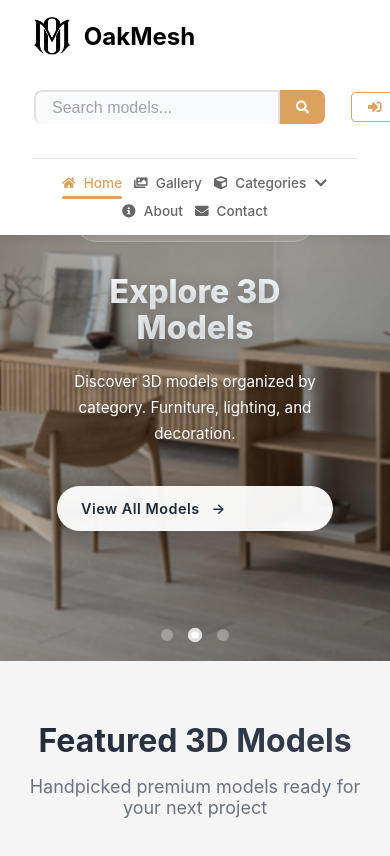
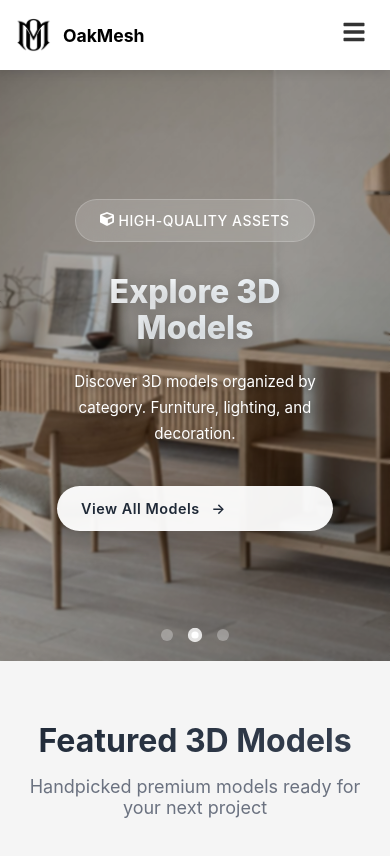
Before and after one commit to iMex-1/3d-hustle, a React (Vite) app: page / in a window 390 px wide. Shown: the top 856 px of the page. Built offline with nearby package versions, Linux system fonts and the light colour scheme.

Commit message:
ui fixes

```diff
--- a/src/components/Login.jsx
+++ b/src/components/Login.jsx
@@ -1,5 +1,5 @@
 import { useState } from 'react';
-import { FaLock, FaUser } from 'react-icons/fa';
+import { FaLock, FaUser, FaEye, FaEyeSlash } from 'react-icons/fa';
 import { authenticateAdmin } from '../data/users';
 import '../styles/auth.css';
 
@@ -7,6 +7,7 @@ function Login({ onLogin, onNavigate }) {
     const [username, setUsername] = useState('');
     const [password, setPassword] = useState('');
     const [error, setError] = useState('');
+    const [showPassword, setShowPassword] = useState(false);
 
     const handleSubmit = (e) => {
         e.preventDefault();
@@ -39,13 +40,23 @@ function Login({ onLogin, onNavigate }) {
 
                     <div className="form-group">
                         <label><FaLock /> Password</label>
+                        <div className="password-input-wrapper">
                             <input
-                            type="password"
+                                type={showPassword ? "text" : "password"}
                                 value={password}
                                 onChange={(e) => setPassword(e.target.value)}
                                 placeholder="Enter admin password"
                                 required
                             />
+                            <button
+                                type="button"
+                                className="toggle-password"
+                                onClick={() => setShowPassword(!showPassword)}
+                                aria-label={showPassword ? "Hide password" : "Show password"}
+                            >
+                                {showPassword ? <FaEyeSlash /> : <FaEye />}
+                            </button>
+                        </div>
                     </div>
 
                     {error && <p className="error-message">{error}</p>}
--- a/src/components/Navigation.jsx
+++ b/src/components/Navigation.jsx
@@ -1,10 +1,11 @@
 import { useState, useEffect, useRef } from 'react';
-import { FaHome, FaImages, FaUserShield, FaSignInAlt, FaSignOutAlt, FaCube, FaInfoCircle, FaEnvelope, FaChevronDown, FaSearch } from 'react-icons/fa';
+import { FaHome, FaImages, FaUserShield, FaSignInAlt, FaSignOutAlt, FaCube, FaInfoCircle, FaEnvelope, FaChevronDown, FaSearch, FaBars, FaTimes } from 'react-icons/fa';
 import '../styles/navigation.css';
 
 function Navigation({ currentPage, onNavigate, user, onLogout, onSearch }) {
     const [showCategories, setShowCategories] = useState(false);
     const [searchQuery, setSearchQuery] = useState('');
+    const [mobileMenuOpen, setMobileMenuOpen] = useState(false);
     const dropdownRef = useRef(null);
 
     const categories = ['Furniture', 'Lighting', 'Decoration'];
@@ -40,23 +41,33 @@ function Navigation({ currentPage, onNavigate, user, onLogout, onSearch }) {
 
     const handleCategoryClick = (category) => {
         setShowCategories(false);
+        setMobileMenuOpen(false);
         onNavigate('gallery', { category });
+    };
+
+    const handleNavClick = (page, options) => {
+        setMobileMenuOpen(false);
+        onNavigate(page, options);
     };
 
     return (
         <nav className="navigation">
             <div className="nav-container">
-                <div className="nav-brand" onClick={() => onNavigate('home')}>
+                <div className="nav-brand" onClick={() => handleNavClick('home')}>
                     <img src="/logo/Logo.png" alt="OakMesh" className="brand-logo" />
                     <h2 className="brand-name">OakMesh</h2>
                 </div>
 
-                <ul className="nav-links">
+                <button className="mobile-menu-toggle" onClick={() => setMobileMenuOpen(!mobileMenuOpen)}>
+                    {mobileMenuOpen ? <FaTimes /> : <FaBars />}
+                </button>
+
+                <ul className={`nav-links ${mobileMenuOpen ? 'mobile-open' : ''}`}>
                     <li className={currentPage === 'home' ? 'active' : ''}>
-                        <a onClick={() => onNavigate('home')}><FaHome /> Home</a>
+                        <a onClick={() => handleNavClick('home')}><FaHome /> Home</a>
                     </li>
                     <li className={currentPage === 'gallery' ? 'active' : ''}>
-                        <a onClick={() => onNavigate('gallery')}><FaImages /> Gallery</a>
+                        <a onClick={() => handleNavClick('gallery')}><FaImages /> Gallery</a>
                     </li>
                     <li className="nav-dropdown" ref={dropdownRef}>
                         <a className="dropdown-toggle" onClick={toggleCategories}>
@@ -73,16 +84,34 @@ function Navigation({ currentPage, onNavigate, user, onLogout, onSearch }) {
                         )}
                     </li>
                     <li className={currentPage === 'about' ? 'active' : ''}>
-                        <a onClick={() => onNavigate('about')}><FaInfoCircle /> About</a>
+                        <a onClick={() => handleNavClick('about')}><FaInfoCircle /> About</a>
                     </li>
                     <li className={currentPage === 'contact' ? 'active' : ''}>
-                        <a onClick={() => onNavigate('contact')}><FaEnvelope /> Contact</a>
+                        <a onClick={() => handleNavClick('contact')}><FaEnvelope /> Contact</a>
                     </li>
                     {user && user.role === 'admin' && (
                         <li className={currentPage === 'admin' ? 'active' : ''}>
-                            <a onClick={() => onNavigate('admin')}><FaUserShield /> Dashboard</a>
+                            <a onClick={() => handleNavClick('admin')}><FaUserShield /> Dashboard</a>
                         </li>
                     )}
+                    {!user && (
+                        <li className={currentPage === 'login' ? 'active' : ''}>
+                            <a onClick={() => handleNavClick('login')}><FaSignInAlt /> Login</a>
+                        </li>
+                    )}
+
+                    {/* Mobile Auth */}
+                    <li className="mobile-auth-item">
+                        {user ? (
+                            <a onClick={() => { onLogout(); setMobileMenuOpen(false); }}>
+                                <FaSignOutAlt /> Logout (Admin: {user.username})
+                            </a>
+                        ) : (
+                            <a onClick={() => handleNavClick('login')}>
+                                <FaSignInAlt /> Login
+                            </a>
+                        )}
+                    </li>
                 </ul>
 
                 <div className="nav-right">
@@ -100,13 +129,14 @@ function Navigation({ currentPage, onNavigate, user, onLogout, onSearch }) {
                     </form>
 
                     <div className="nav-auth">
-                        {user ? (
+                        {user && (
                             <div className="user-menu">
                                 <span className="username">Admin: {user.username}</span>
-                                <button onClick={onLogout} className="btn-logout"><FaSignOutAlt /> Logout</button>
+                                <button onClick={() => { onLogout(); setMobileMenuOpen(false); }} className="btn-logout">
+                                    <FaSignOutAlt />
+                                    <span className="btn-text">Logout</span>
+                                </button>
                             </div>
-                        ) : (
-                            <button onClick={() => onNavigate('login')} className="btn-login"><FaSignInAlt /> Admin Login</button>
                         )}
                     </div>
                 </div>
--- a/src/styles/auth.css
+++ b/src/styles/auth.css
@@ -4,7 +4,7 @@
     align-items: center;
     justify-content: center;
     padding: 2rem;
-    background: linear-gradient(135deg, #667eea 0%, #764ba2 100%);
+    background: #f5f5f5;
 }
 
 .auth-card {
@@ -44,7 +44,7 @@
 
 .form-group input:focus {
     outline: none;
-    border-color: #6366f1;
+    border-color: #dda15e;
 }
 
 .error-message {
@@ -57,16 +57,18 @@
 .btn-submit {
     width: 100%;
     padding: 1rem;
-    background: #6366f1;
+    background: #dda15e;
     color: white;
+    border: none;
     border-radius: 6px;
     font-size: 1rem;
     font-weight: 600;
+    cursor: pointer;
     transition: background 0.3s;
 }
 
 .btn-submit:hover {
-    background: #4f46e5;
+    background: #cb791c;
 }
 
 .auth-switch {
@@ -76,7 +78,7 @@
 }
 
 .auth-switch a {
-    color: #6366f1;
+    color: #dda15e;
     font-weight: 600;
 }
 
@@ -113,3 +115,32 @@
     align-items: center;
     gap: 0.5rem;
 }
+
+.password-input-wrapper {
+    position: relative;
+    display: flex;
+    align-items: center;
+}
+
+.password-input-wrapper input {
+    padding-right: 3rem;
+}
+
+.toggle-password {
+    position: absolute;
+    right: 0.75rem;
+    background: none;
+    border: none;
+    color: #666;
+    cursor: pointer;
+    padding: 0.5rem;
+    display: flex;
+    align-items: center;
+    justify-content: center;
+    transition: color 0.3s;
+    font-size: 1.1rem;
+}
+
+.toggle-password:hover {
+    color: #dda15e;
+}
--- a/src/styles/navigation.css
+++ b/src/styles/navigation.css
@@ -275,47 +275,115 @@
     }
 }
 
+/*
+ Mobile Menu Toggle */
+.mobile-menu-toggle {
+    display: none;
+    background: none;
+    border: none;
+    font-size: 1.5rem;
+    color: #333;
+    cursor: pointer;
+    padding: 0.5rem;
+    z-index: 1001;
+}
+
+/* Mobile Responsive */
 @media (max-width: 992px) {
-    .nav-container {
-        flex-wrap: wrap;
+    .mobile-menu-toggle {
+        display: block;
+    }
+
+    /* Hide search and desktop auth on mobile */
+    .nav-right {
+        display: none;
+    }
+
+    /* Show mobile auth item */
+    .mobile-auth-item {
+        display: block;
+        border-top: 2px solid #e5e7eb;
+        margin-top: 1rem;
+        padding-top: 1rem;
+    }
+
+    .mobile-auth-item a {
+        color: #dda15e;
+        font-weight: 600;
     }
 
     .nav-links {
-        order: 3;
-        width: 100%;
-        justify-content: center;
-        padding-top: 1rem;
-        border-top: 1px solid #e5e7eb;
+        position: fixed;
+        top: 70px;
+        left: 0;
+        right: 0;
+        background: white;
+        flex-direction: column;
+        padding: 2rem;
+        box-shadow: 0 4px 12px rgba(0, 0, 0, 0.1);
+        max-height: 0;
+        overflow: hidden;
+        opacity: 0;
+        transition: all 0.3s ease;
+        z-index: 1000;
     }
 
-    .nav-right {
-        order: 2;
+    .nav-links.mobile-open {
+        max-height: calc(100vh - 70px);
+        opacity: 1;
+        overflow-y: auto;
+    }
+
+    .nav-links li {
+        width: 100%;
+        text-align: center;
+        padding: 0.75rem 0;
+        border-bottom: 1px solid #f0f0f0;
+    }
+
+    .nav-links li a {
+        justify-content: center;
+        font-size: 1.1rem;
+        padding: 0.5rem;
+    }
+
+    .nav-links li.active a::after {
+        bottom: 0;
+        left: 50%;
+        right: auto;
+        transform: translateX(-50%);
+        width: 60px;
+    }
+
+    .dropdown-menu {
+        position: static;
+        box-shadow: none;
+        background: #f9fafb;
+        margin-top: 0.5rem;
+        border-radius: 8px;
     }
 }
 
 @media (max-width: 768px) {
-    .nav-links {
-        flex-wrap: wrap;
-        gap: 0.75rem;
-        font-size: 0.9rem;
+    .nav-brand .brand-name {
+        font-size: 1.25rem;
     }
 
-    .nav-links li a {
-        font-size: 0.85rem;
+    .nav-brand .brand-logo {
+        height: 40px;
+    }
+}
+
+@media (max-width: 480px) {
+    .nav-brand .brand-name {
+        font-size: 1.1rem;
     }
 
-    .search-input {
-        width: 120px;
-        font-size: 0.85rem;
+    .nav-brand .brand-logo {
+        height: 35px;
     }
 
-    .username {
-        display: none;
-    }
-
-    .btn-login,
-    .btn-logout {
-        padding: 0.4rem 1rem;
-        font-size: 0.85rem;
+    .nav-container {
+        padding: 0.75rem 1rem;
     }
 }
--- a/src/styles/object-detail.css
+++ b/src/styles/object-detail.css
@@ -14,8 +14,8 @@
 }
 
 .btn-back:hover {
-    border-color: #6366f1;
-    color: #6366f1;
+    border-color: #dda15e;
+    color: #dda15e;
 }
 
 .detail-container {
@@ -52,8 +52,8 @@
 .category-badge {
     display: inline-block;
     padding: 0.5rem 1rem;
-    background: #e0e7ff;
-    color: #6366f1;
+    background: #dda25e3c;
+    color: #dda15e;
     border-radius: 20px;
     font-size: 0.9rem;
     margin-bottom: 1.5rem;
@@ -110,7 +110,7 @@
 
 .btn-download {
     padding: 0.75rem 1.5rem;
-    background: #6366f1;
+    background: #dda15e;
     color: white;
     border-radius: 8px;
     font-weight: 600;
@@ -118,7 +118,7 @@
 }
 
 .btn-download:hover {
-    background: #4f46e5;
+    background: #cb791c;
 }
 
 @media (max-width: 768px) {
```
Also changed, not shown: src/styles/admin.css (+20 -16 lines). Lines whose indentation alone changed are shown as unchanged.
